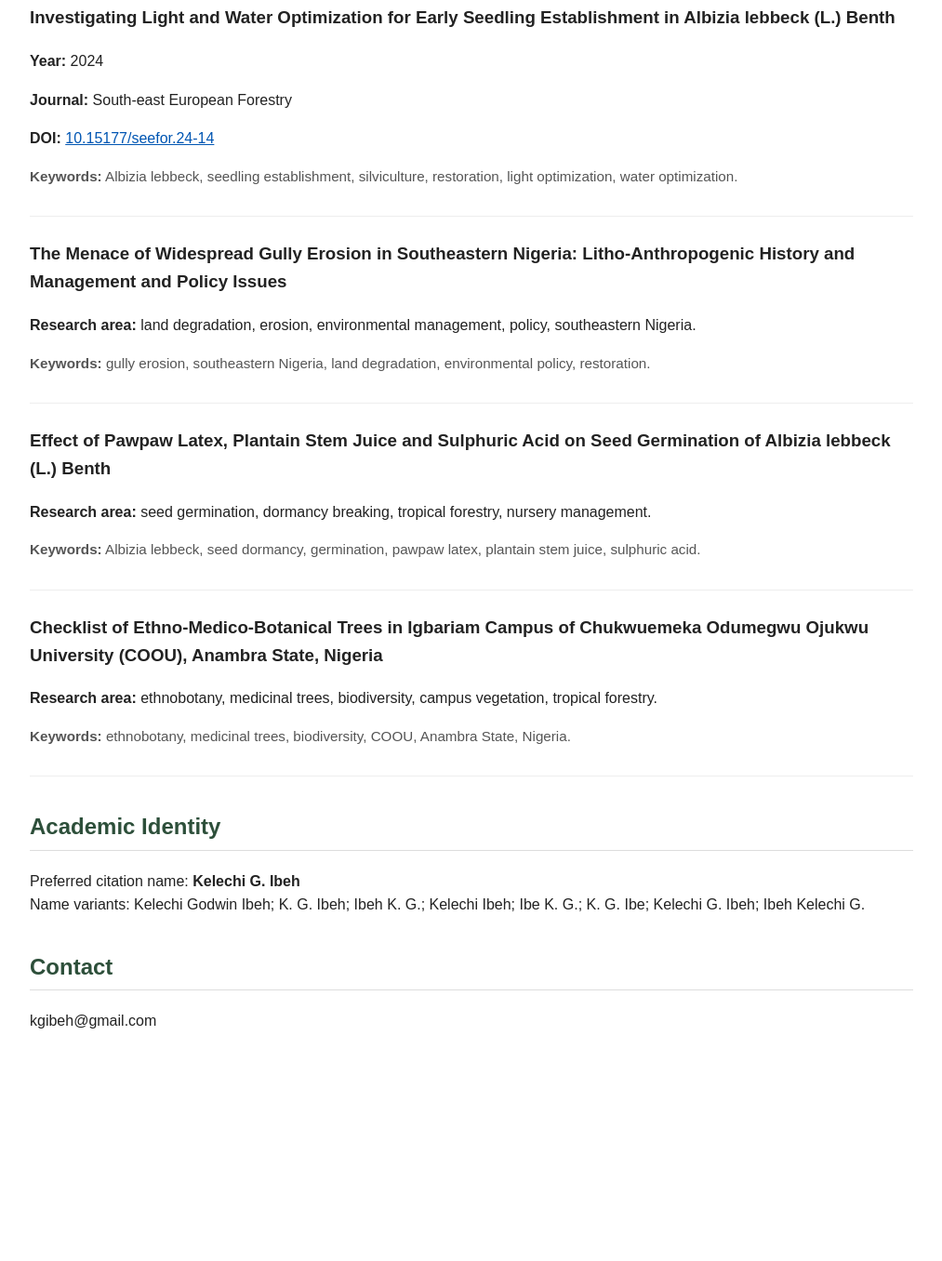
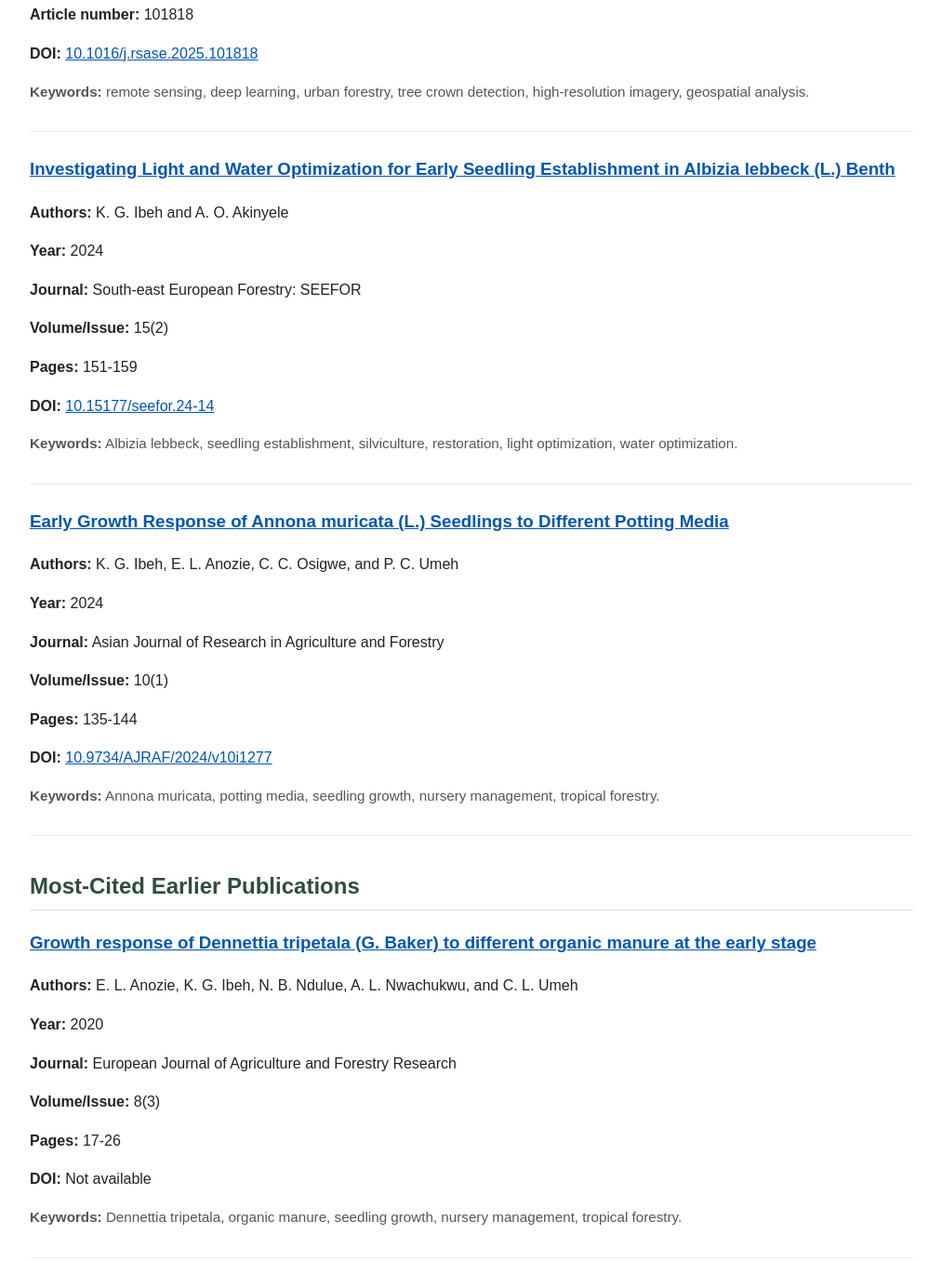
Before and after one commit to kgibeh/kgibeh.github.io, a plain HTML site: page index.html in a window 1280 px wide. Shown: the part 920-2276 px from the top of the page at 93% size, without its empty margins (133-1146 px from the left). Before the commit the page ends 2107 px from the top, so only its background shows below. Drawn offline with Linux system fonts and the light colour scheme.

Commit message:
Link paper pages from homepage

```diff
--- a/index.html
+++ b/index.html
@@ -86,38 +86,72 @@
 
   <h2>Selected Publications</h2>
 
+<h2>Selected Current Research</h2>
+
 <div class="publication">
-    <h3>Urban Tree Crown Detection based on Deep Learning and High-Resolution Aerial Imagery: PTCNet for Pullman, WA, USA</h3>
+  <h3><a href="papers/urban-tree-crown-detection-2025/">Urban Tree Crown Detection based on Deep Learning and High-Resolution Aerial Imagery: PTCNet for Pullman, WA, USA</a></h3>
+  <p><strong>Authors:</strong> O. M. Alegbeleye, A. J. H. Meddens, Y. O. Rotimi, and K. G. Ibeh</p>
   <p><strong>Year:</strong> 2025</p>
   <p><strong>Journal:</strong> Remote Sensing Applications: Society and Environment</p>
+  <p><strong>Article number:</strong> 101818</p>
   <p><strong>DOI:</strong> <a href="https://doi.org/10.1016/j.rsase.2025.101818">10.1016/j.rsase.2025.101818</a></p>
   <p class="keywords"><strong>Keywords:</strong> remote sensing, deep learning, urban forestry, tree crown detection, high-resolution imagery, geospatial analysis.</p>
 </div>
 
 <div class="publication">
-    <h3>Investigating Light and Water Optimization for Early Seedling Establishment in Albizia lebbeck (L.) Benth</h3>
+  <h3><a href="papers/albizia-light-water-2024/">Investigating Light and Water Optimization for Early Seedling Establishment in Albizia lebbeck (L.) Benth</a></h3>
+  <p><strong>Authors:</strong> K. G. Ibeh and A. O. Akinyele</p>
   <p><strong>Year:</strong> 2024</p>
-    <p><strong>Journal:</strong> South-east European Forestry</p>
+  <p><strong>Journal:</strong> South-east European Forestry: SEEFOR</p>
+  <p><strong>Volume/Issue:</strong> 15(2)</p>
+  <p><strong>Pages:</strong> 151-159</p>
   <p><strong>DOI:</strong> <a href="https://doi.org/10.15177/seefor.24-14">10.15177/seefor.24-14</a></p>
   <p class="keywords"><strong>Keywords:</strong> Albizia lebbeck, seedling establishment, silviculture, restoration, light optimization, water optimization.</p>
 </div>
 
 <div class="publication">
-    <h3>The Menace of Widespread Gully Erosion in Southeastern Nigeria: Litho-Anthropogenic History and Management and Policy Issues</h3>
-    <p><strong>Research area:</strong> land degradation, erosion, environmental management, policy, southeastern Nigeria.</p>
-    <p class="keywords"><strong>Keywords:</strong> gully erosion, southeastern Nigeria, land degradation, environmental policy, restoration.</p>
+  <h3><a href="papers/annona-muricata-potting-media-2024/">Early Growth Response of Annona muricata (L.) Seedlings to Different Potting Media</a></h3>
+  <p><strong>Authors:</strong> K. G. Ibeh, E. L. Anozie, C. C. Osigwe, and P. C. Umeh</p>
+  <p><strong>Year:</strong> 2024</p>
+  <p><strong>Journal:</strong> Asian Journal of Research in Agriculture and Forestry</p>
+  <p><strong>Volume/Issue:</strong> 10(1)</p>
+  <p><strong>Pages:</strong> 135-144</p>
+  <p><strong>DOI:</strong> <a href="https://doi.org/10.9734/AJRAF/2024/v10i1277">10.9734/AJRAF/2024/v10i1277</a></p>
+  <p class="keywords"><strong>Keywords:</strong> Annona muricata, potting media, seedling growth, nursery management, tropical forestry.</p>
+</div>
+
+<h2>Most-Cited Earlier Publications</h2>
+
+<div class="publication">
+  <h3><a href="papers/dennettia-organic-manure-2020/">Growth response of Dennettia tripetala (G. Baker) to different organic manure at the early stage</a></h3>
+  <p><strong>Authors:</strong> E. L. Anozie, K. G. Ibeh, N. B. Ndulue, A. L. Nwachukwu, and C. L. Umeh</p>
+  <p><strong>Year:</strong> 2020</p>
+  <p><strong>Journal:</strong> European Journal of Agriculture and Forestry Research</p>
+  <p><strong>Volume/Issue:</strong> 8(3)</p>
+  <p><strong>Pages:</strong> 17-26</p>
+  <p><strong>DOI:</strong> Not available</p>
+  <p class="keywords"><strong>Keywords:</strong> Dennettia tripetala, organic manure, seedling growth, nursery management, tropical forestry.</p>
 </div>
 
 <div class="publication">
-    <h3>Effect of Pawpaw Latex, Plantain Stem Juice and Sulphuric Acid on Seed Germination of Albizia lebbeck (L.) Benth</h3>
-    <p><strong>Research area:</strong> seed germination, dormancy breaking, tropical forestry, nursery management.</p>
+  <h3><a href="papers/albizia-seed-germination-2020/">Effect of pawpaw latex, plantain stem juice and sulphuric acid on seed germination of Albizia lebbeck (L.) Benth</a></h3>
+  <p><strong>Authors:</strong> A. O. Akinyele and K. G. Ibeh</p>
+  <p><strong>Year:</strong> 2020</p>
+  <p><strong>Journal:</strong> Journal of Research in Forestry, Wildlife &amp; Environment</p>
+  <p><strong>Volume/Issue:</strong> 12(2)</p>
+  <p><strong>Pages:</strong> 277-285</p>
+  <p><strong>Publication record:</strong> <a href="https://www.ajol.info/index.php/jrfwe/article/view/198393">AJOL article page</a></p>
   <p class="keywords"><strong>Keywords:</strong> Albizia lebbeck, seed dormancy, germination, pawpaw latex, plantain stem juice, sulphuric acid.</p>
 </div>
 
 <div class="publication">
-    <h3>Checklist of Ethno-Medico-Botanical Trees in Igbariam Campus of Chukwuemeka Odumegwu Ojukwu University (COOU), Anambra State, Nigeria</h3>
-    <p><strong>Research area:</strong> ethnobotany, medicinal trees, biodiversity, campus vegetation, tropical forestry.</p>
-    <p class="keywords"><strong>Keywords:</strong> ethnobotany, medicinal trees, biodiversity, COOU, Anambra State, Nigeria.</p>
+  <h3><a href="papers/gully-erosion-southeastern-nigeria-2023/">The menace of widespread gully erosion in southeastern Nigeria: litho-anthropogenic history and management and policy issues</a></h3>
+  <p><strong>Authors:</strong> F. C. Okenmuo, K. G. Ibeh, and S. E. Obalum</p>
+  <p><strong>Year:</strong> 2023</p>
+  <p><strong>Publication:</strong> Valedictorian Festschrift in Honour of Professor Peter Chinedum Nnabude</p>
+  <p><strong>Pages:</strong> 61-79</p>
+  <p><strong>DOI:</strong> Not available</p>
+  <p class="keywords"><strong>Keywords:</strong> gully erosion, southeastern Nigeria, land degradation, environmental management, erosion control, policy.</p>
 </div>
 
   <h2>Academic Identity</h2>
```
Lines whose indentation alone changed are shown as unchanged.
